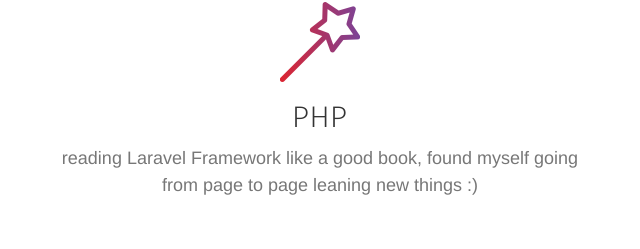
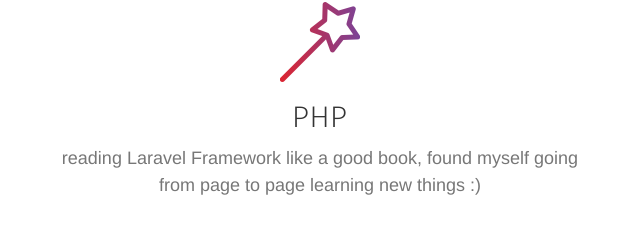
Before and after one commit to sanikkenway/sanikkenway.github.io, a website: page index.html in a window 1280 px wide. Shown: the part 1079-1328 px from the top of the page, 35-675 px from the left. Drawn offline with nearby package versions, Linux system fonts and the light colour scheme; a web font is replaced by a local one.

Commit message:
new year resolutions lol

```diff
--- a/index.html
+++ b/index.html
@@ -98,7 +98,7 @@
                                 <div class="feature-item">
                                     <i class="icon-magic-wand text-primary"></i>
                                     <h3>PHP</h3>
-                                    <p class="text-muted">reading Laravel Framework like a good book, found myself going from page to page leaning new things :)</p>
+                                    <p class="text-muted">reading Laravel Framework like a good book, found myself going from page to page learning new things :)</p>
                                 </div>
                             </div>
                             <div class="col-md-6">
```
